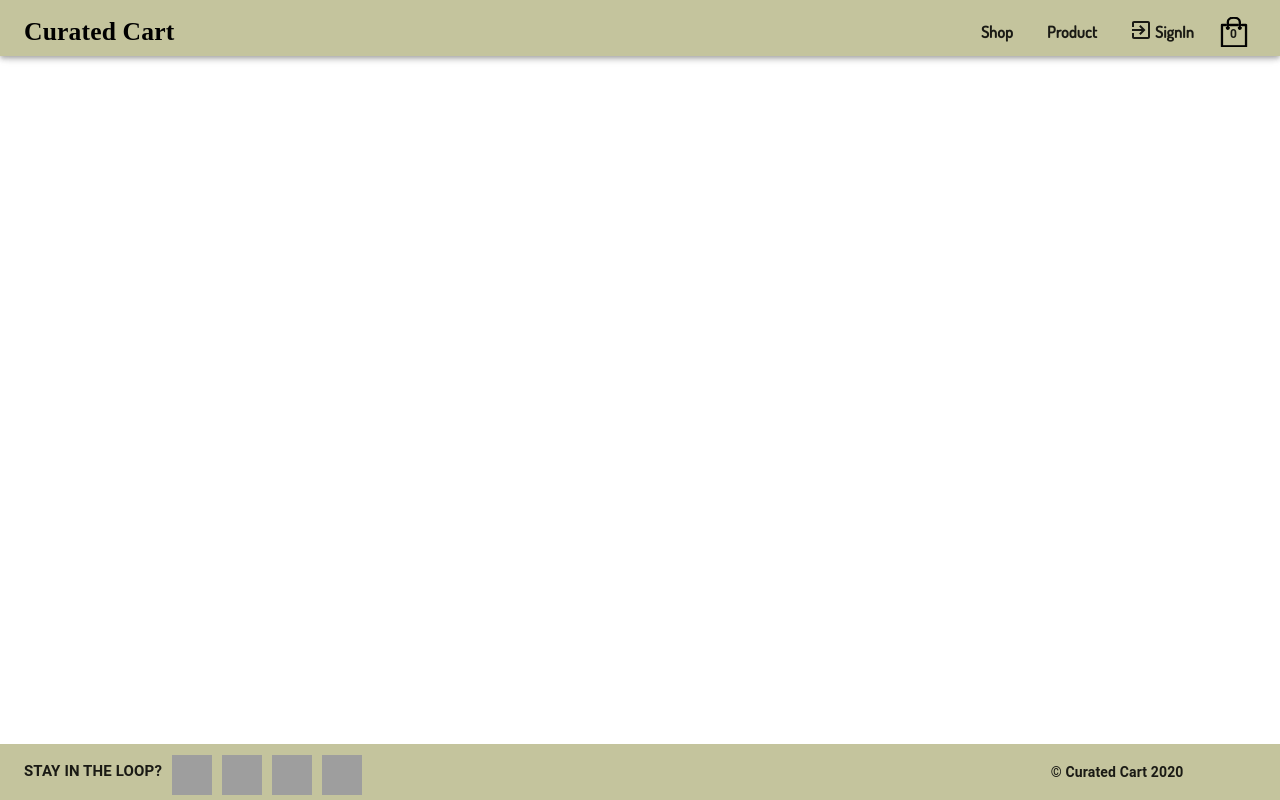
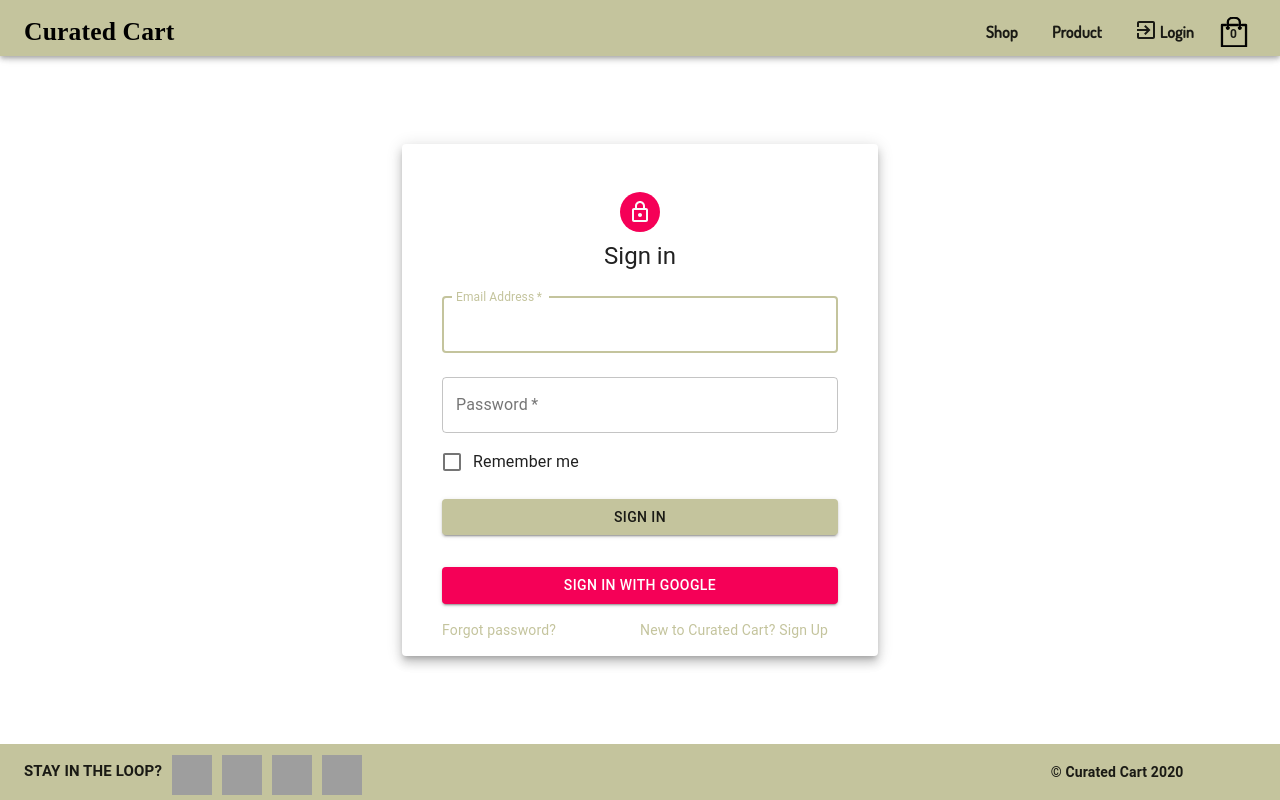
Before and after one commit to PawanGulati/CuratedCart, a React (Create React App) app: page /signin in a window 1280 px wide. Built offline with nearby package versions, Linux system fonts and the light colour scheme; no server answers; grey boxes are pictures that could not be loaded; a web font is replaced by a local one.

Commit message:
Auth pages are separated

```diff
--- a/src/App.js
+++ b/src/App.js
@@ -8,7 +8,8 @@
 import HomePage from './Pages/HomePage/HomePage'
 import ShopPage from './Pages/ShopPage/ShopPage';
 import CssBaseline from '@material-ui/core/CssBaseline';
-import AuthPage from './Pages/AuthPage/AuthPage';
+import SignUpPage from './Pages/AuthPage/SignUpPage/SignUpPage'
+import SignInPage from './Pages/AuthPage/SignInPage/SignInPage'
 
 import {auth,createUserProfileDocument} from './firebase/firebase.utils'
 
@@ -45,7 +46,8 @@
       <CssBaseline />
         <Layout>
           <Switch>
-          <Route exact path='/auth' component={AuthPage} />
+          <Route exact path='/signup' component={SignUpPage}/>
+          <Route exact path='/signin' component={SignInPage}/>
           <Route path='/shop' component={ShopPage} />
           <Route exact path='/' component={HomePage} />
           </Switch>
--- a/src/Pages/AuthPage/AuthPage.jsx
+++ /dev/null
@@ -1,27 +0,0 @@
-import React from 'react'
-
-import classes from './AuthPage.module.css'
-import SignIn from '../../components/Auth/SignIn/SignIn'
-
-import Grid from '@material-ui/core/Grid';
-import Paper from '@material-ui/core/Paper';
-import SignUp from '../../components/Auth/SignUp/SignUp';
-
-export default function AuthPage() {
-    return (
-        <div className={classes.AuthPage}>
-            <Grid container >
-                <Grid item xs={12} sm={6} className={classes.item}>
-                    <Paper className={classes.paper}>
-                        <SignIn />
-                    </Paper>
-                </Grid>
-                <Grid item xs={12} sm={6} className={classes.item}>
-                    <Paper className={classes.paper}>
-                        <SignUp />
-                    </Paper>
-                </Grid>
-            </Grid>
-        </div>
-    )
-}
--- a/src/Pages/AuthPage/AuthPage.module.css
+++ /dev/null
@@ -1,16 +0,0 @@
-.AuthPage{
-    height: calc(100% - 56px - 56px);
-    position: relative;
-    top:56px;
-    padding: 1rem;
-}
-
-.item{
-    justify-content: space-around;
-}
-
-.paper{
-    padding:1rem;
-    margin: 0 1rem;
-    height:100%
-}
--- /dev/null
+++ b/src/Pages/AuthPage/SignInPage/SignInPage.jsx
@@ -0,0 +1,20 @@
+import React from 'react'
+
+import Grid from '@material-ui/core/Grid';
+import classes from './SignInPage.module.css'
+import SignIn from '../../../components/Auth/SignIn/SignIn'
+import { Container, Paper } from '@material-ui/core';
+
+export default function SignInPage(){
+    return(
+        <div className={classes.SignInPage}>
+            <Container>
+            <Grid container justify='center' alignItems='center'>
+                <Paper elevation={7} style={{padding : '1rem'}}>
+                     <SignIn />
+                </Paper>
+            </Grid>
+            </Container>
+        </div>
+    )
+}
--- /dev/null
+++ b/src/Pages/AuthPage/SignInPage/SignInPage.module.css
@@ -0,0 +1,10 @@
+.SignInPage{
+    height: calc(100% - 56px - 56px);
+    position: relative;
+    top:56px;
+    padding: 1rem;
+    box-sizing: border-box;
+    display: flex;
+    justify-content: center;
+    align-items: center;
+}
--- /dev/null
+++ b/src/Pages/AuthPage/SignUpPage/SignUpPage.jsx
@@ -0,0 +1,20 @@
+import React from 'react'
+
+import Grid from '@material-ui/core/Grid';
+import classes from './SignUpPage.module.css'
+import SignUp from '../../../components/Auth/SignUp/SignUp'
+import { Container, Paper } from '@material-ui/core';
+
+export default function SignUpPage(){
+    return(
+        <div className={classes.SignUpPage}>
+        <Container>
+            <Grid container justify='center' alignItems='center'>
+                <Paper elevation={7} style={{padding : '1rem'}}>
+                    <SignUp />
+                </Paper>
+            </Grid>
+        </Container>
+        </div>
+    )
+}
--- /dev/null
+++ b/src/Pages/AuthPage/SignUpPage/SignUpPage.module.css
@@ -0,0 +1,10 @@
+.SignUpPage{
+    height: calc(100% - 56px - 56px);
+    position: relative;
+    top:56px;
+    padding: 1rem;
+    box-sizing: border-box;
+    display: flex;
+    justify-content: center;
+    align-items: center;
+}
--- a/src/components/Auth/SignIn/SignIn.jsx
+++ b/src/components/Auth/SignIn/SignIn.jsx
@@ -114,7 +114,13 @@
                             Forgot password?
                         </Link>
                         </Grid>
+                        <Grid item xs>
+                            <Link href="/signup" variant="body2">
+                            New to Curated Cart? Sign Up
+                            </Link>
+                        </Grid>
                     </Grid>
+
                 </form>
             </div>
             </Container>
--- a/src/components/Auth/SignUp/SignUp.jsx
+++ b/src/components/Auth/SignUp/SignUp.jsx
@@ -143,7 +143,7 @@
             </Button>
             <Grid container justify="flex-end">
               <Grid item>
-                <Link href="#" variant="body2">
+                <Link href="/signin" variant="body2">
                   Already have an account? Sign in
                 </Link>
               </Grid>
--- a/src/components/ToolBar/Toolbar.jsx
+++ b/src/components/ToolBar/Toolbar.jsx
@@ -37,9 +37,9 @@
                         <Typography variant='body1' style={{margin:'2px',fontWeight:'bolder',fontFamily:'"Dosis",sans-serif'}}>Logout</Typography>
                     </Link>
                 ):(
-                    <Link href='/auth' underline="none" className={classes.link} color="inherit">
+                    <Link href='/signup' underline="none" className={classes.link} color="inherit">
                         <ExitToAppIcon/>
-                        <Typography variant='body1' style={{margin:'2px',fontWeight:'bolder',fontFamily:'"Dosis",sans-serif'}}>SignIn</Typography>
+                        <Typography variant='body1' style={{margin:'2px',fontWeight:'bolder',fontFamily:'"Dosis",sans-serif'}}>Login</Typography>
                     </Link>
                 )
             }
@@ -51,7 +51,7 @@
         <div className={classes.root}>
             <AppBar position="static" style={{height:'100%'}}>
                     <Toolbar className={classes.toolbar}>
-                        <Link href='/' ><span className={classes.logo_container}>Curated Cart</span></Link> {/* <Logo /> will be here */}
+                        <div className={classes.logo_container}><Link href='/' style={{textDecoration:'none' , color : 'black'}} >Curated Cart</Link></div>{/* <Logo /> will be here */}
                         {links}
                         {
                             drop_hide?
```
